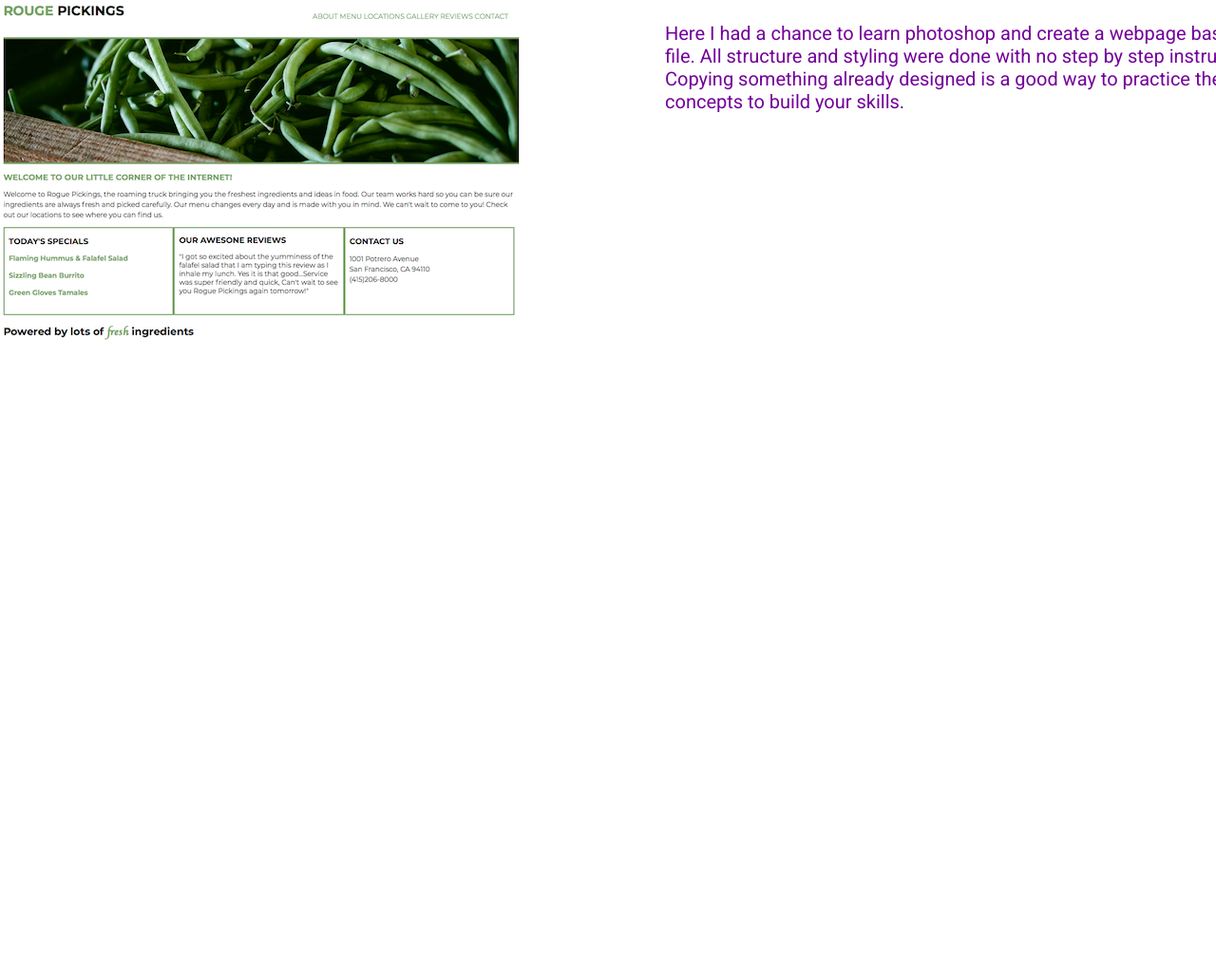
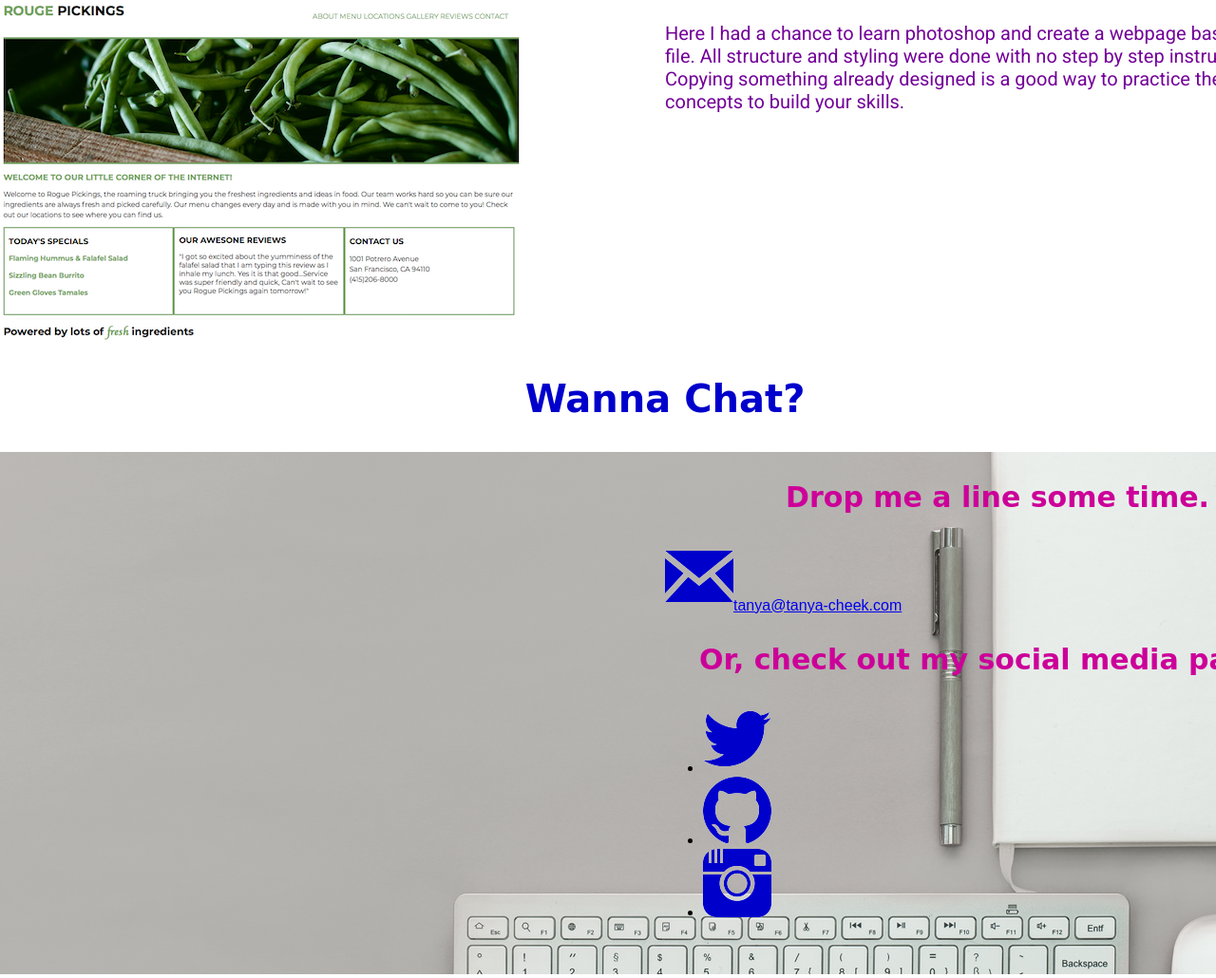
Before and after one commit to Tazzybabygirl/tanya-cheek, a plain HTML site: page index.html in a window 1280 px wide. Shown: the part 2644-3674 px from the top of the page at 95% size. Before the commit the page ends 3025 px from the top, so only its background shows below. Drawn offline with Linux system fonts and the light colour scheme; a web font is replaced by a local one.

Commit message:
added footer icons

```diff
--- a/css/main.css
+++ b/css/main.css
@@ -66,3 +66,4 @@ p{
   font-size: 20px;
   color: #730099;
 }
+/***** CONTACT *****/
--- a/index.html
+++ b/index.html
@@ -75,17 +75,27 @@
                   Copying something already designed is a good way to practice the basic concepts to build your skills.</p>
               </div>
             </div>
+
+    </body>
+    <footer>
     </section>
   <section id="contact">
     <div class="full-width">
+      <h2>Wanna Chat?</h2>
       <div class="half-width">
-              <img src>
+        <img src="img/contact.png" alt="contact image">
       </div>
       <div class="half-width">
+        <h3 id="email-header">Drop me a line some time.</h3>
+        <a href="mailto:tanya@tanya-cheek.com"><img src="img/blue-envelope.png" id="envelope" alt="envelope icon"/>tanya@tanya-cheek.com</a>
+        <h3 id="socialmedia-header">Or, check out my social media pages.</h3>
+        <ul>
+          <li><a href="https://twitter.com/cheeky74baby/"><img src="img/blue-twitter.png" alt="twitter icon"</></a></li>
+          <li><a href="https://github.com/tazzybabygirl/"><img src="img/blue-github.png" alt="github icon"</></a></li>
+          <li><a href="https://www.instagram.com/tazzybabygirl/"><img src="img/blue-instagram.png" alt="instagram icon"</></a></li>
+        </ul>
       </div>
     </div>
   </section>
-    </body>
-    <footer>
     </footer>
 </html>
```
Also changed, not shown: img/Layer 1.png (added), img/blue-envelope.png (added), img/blue-github.png (added), img/blue-instagram.png (added), img/blue-twitter.png (added), img/contact.png (renamed from img/about-me.png), img/email.png (added), img/envelope.png (added), 1 other file. Lines whose indentation alone changed are shown as unchanged.
